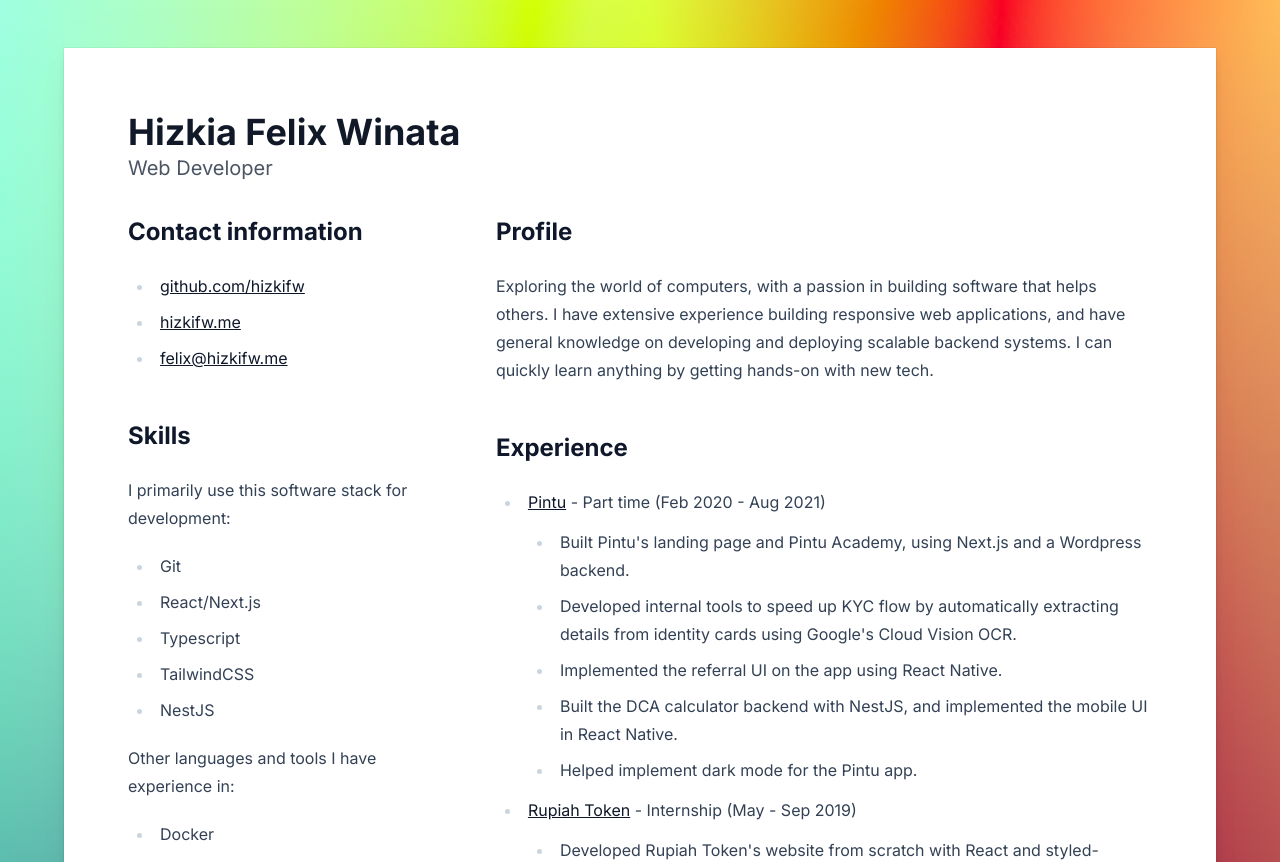
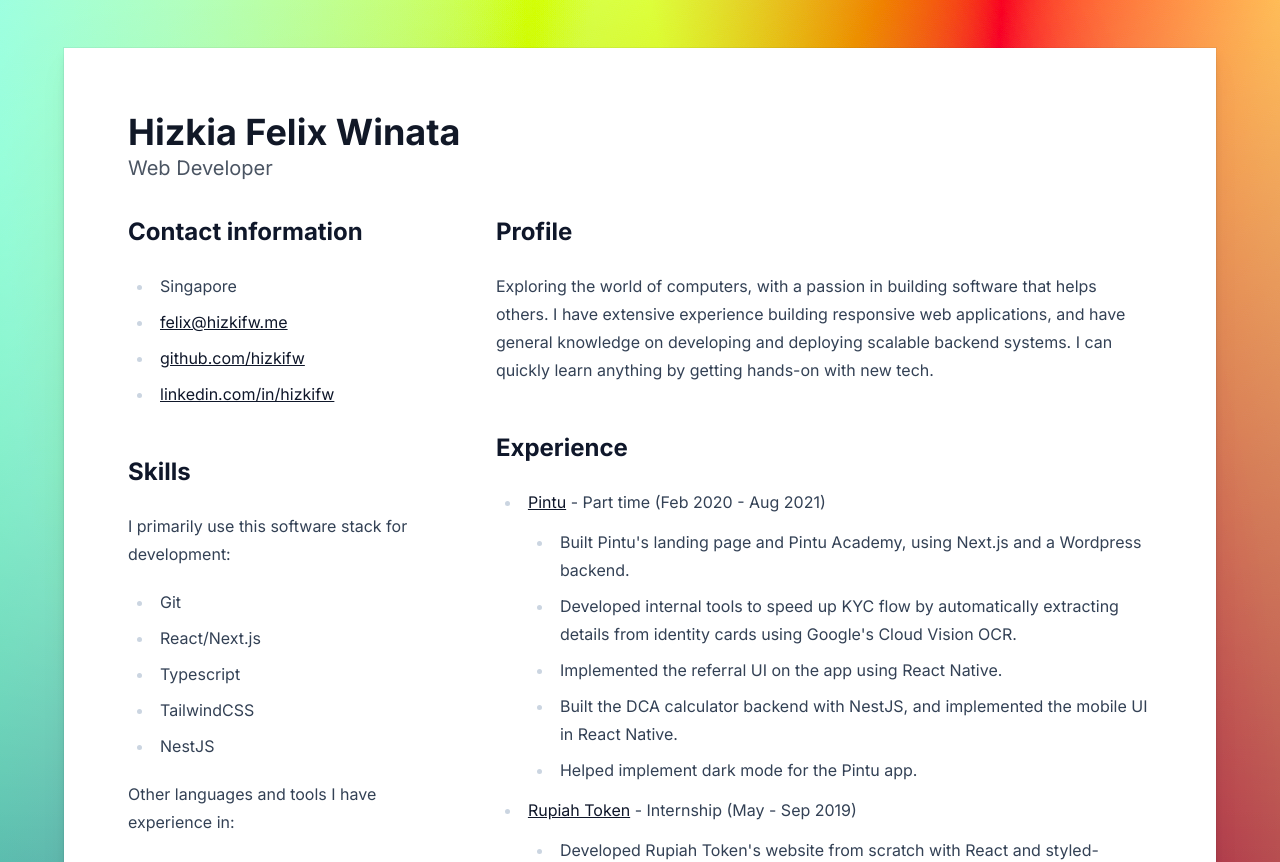
Before and after one commit to hizkifw/hizkifw.me, a Next.js app: page / in a window 1280 px wide. Shown: the top 862 px of the page. Built offline with nearby package versions, Linux system fonts and the light colour scheme.

Commit message:
add linkedin

```diff
--- a/pages/index.tsx
+++ b/pages/index.tsx
@@ -155,14 +155,17 @@ export default function Home() {
             <section className="prose prose-slate">
               <h2>Contact information</h2>
               <ul>
+                <li>Singapore</li>
+                <li>
+                  <a href="mailto:felix@hizkifw.me">felix@hizkifw.me</a>
+                </li>
                 <li>
                   <a href="https://github.com/hizkifw">github.com/hizkifw</a>
                 </li>
                 <li>
-                  <a href="https://hizkifw.me">hizkifw.me</a>
-                </li>
-                <li>
-                  <a href="mailto:felix@hizkifw.me">felix@hizkifw.me</a>
+                  <a href="https://linkedin.com/in/hizkifw">
+                    linkedin.com/in/hizkifw
+                  </a>
                 </li>
               </ul>
 
```
